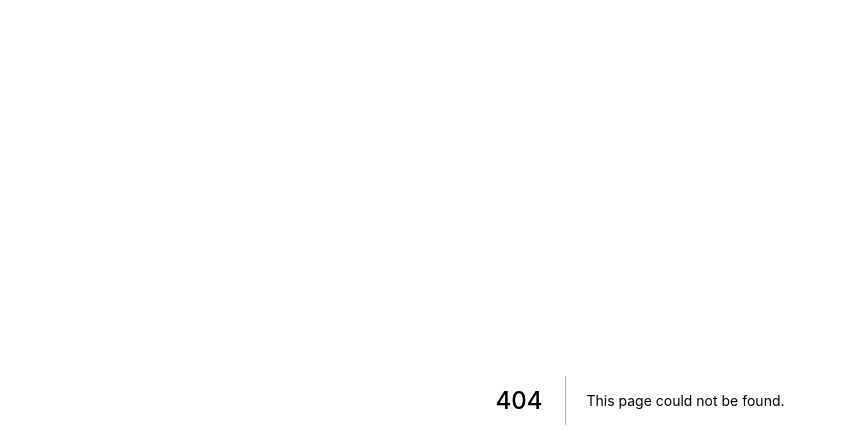
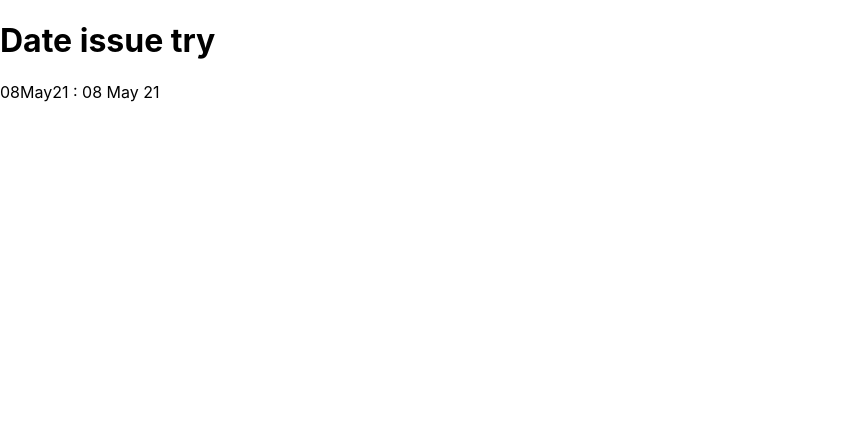
Before and after one commit to nabinadhikari/vercelissuedemo, a Next.js app: page /datecheck in a window 1280 px wide. Before the commit this address had no page. Shown: the top 448 px of the page, without its empty margins (0-846 px from the left). Built offline with nearby package versions, Linux system fonts and the light colour scheme.

Commit message:
date check

```diff
--- a/package.json
+++ b/package.json
@@ -10,9 +10,13 @@
     "lint": "next lint"
   },
   "dependencies": {
+    "hls.js": "^1.0.11",
+    "moment": "^2.29.1",
     "next": "11.1.2",
     "react": "17.0.2",
-    "react-dom": "17.0.2"
+    "react-dom": "17.0.2",
+    "react-hls-player": "^3.0.7",
+    "video.js": "^7.15.4"
   },
   "devDependencies": {
     "eslint": "7.32.0",
--- /dev/null
+++ b/pages/datecheck.js
@@ -0,0 +1,11 @@
+import moment from 'moment';
+export default function Date() {
+    const cDate1 = "08May21";
+    const date1 = moment(cDate1);
+    return (
+        <div>
+            <h1>Date issue try</h1>
+            {cDate1} : {date1.format('DD MMM YY')}
+        </div>
+    );
+}
```
Also changed, not shown: 1 other file (tests, documents, lock files or other folders).
